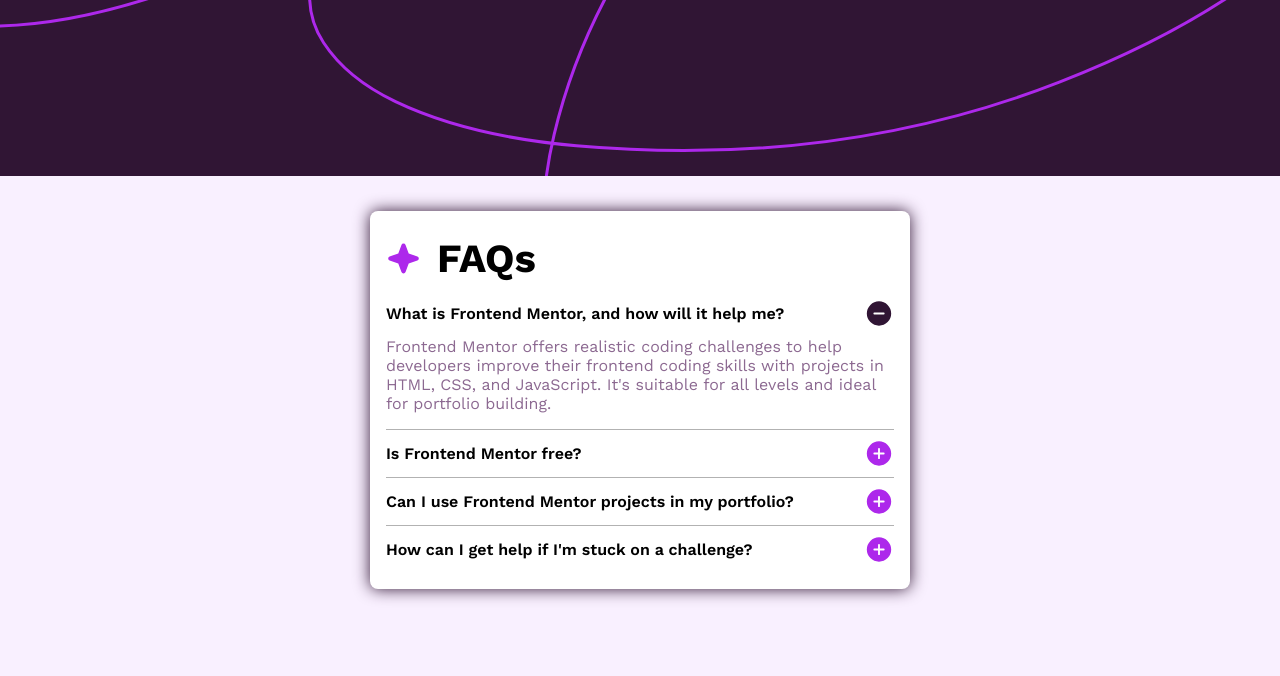
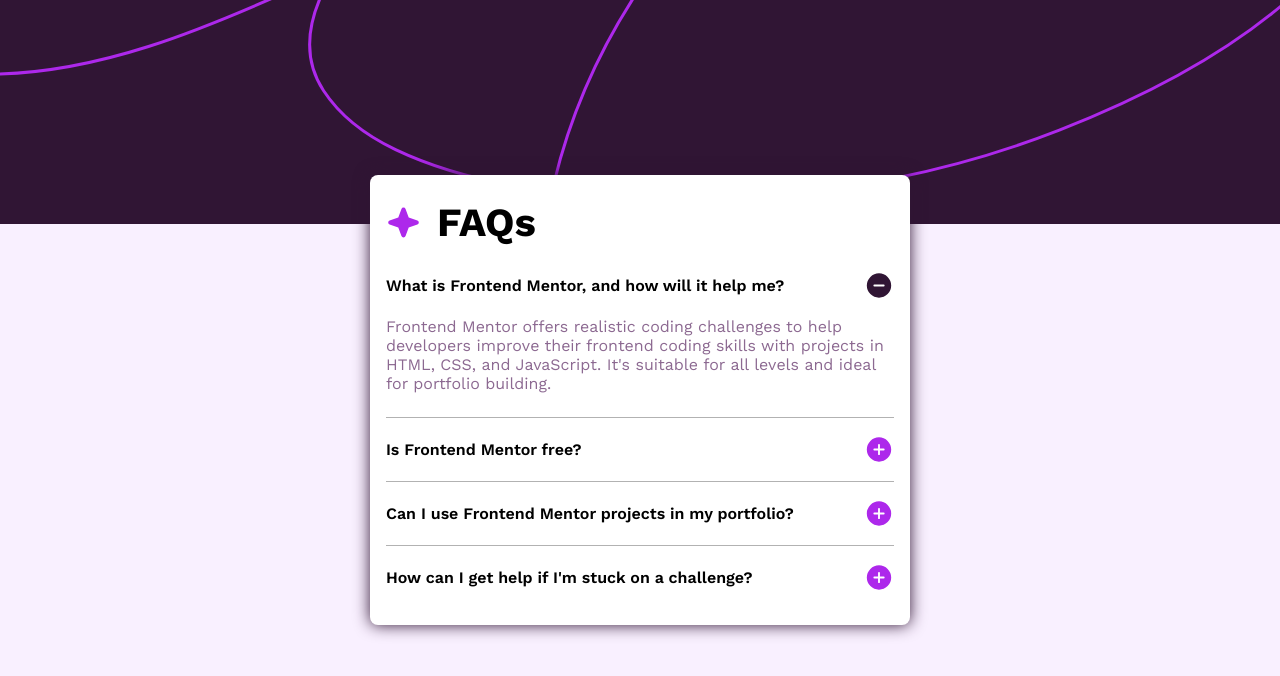
Before and after one commit to MgMyatHtayKhant/faq-accordion, a React (Vite) app: page / in a window 1280 px wide. Shown: the top 676 px of the page. Built offline with nearby package versions, Linux system fonts and the light colour scheme.

Commit message:
Updateing space

```diff
--- a/src/App.css
+++ b/src/App.css
@@ -1,7 +1,7 @@
 .container {
   background-image: url("assets/images/background-pattern-desktop.svg");
   background-repeat: no-repeat;
-  background-position: 0% -30%;
+  background-position: 0% -20%;
   background-color: var(--Light-pink);
   min-height: 100vh;
   display: flex;
@@ -16,6 +16,7 @@
   border-radius: 0.5rem;
   padding: 1rem;
   box-shadow: 0 0 1rem var(--Dark-purple);
+  margin: 2rem 0.5rem;
 }
 
 .card .title {
@@ -34,7 +35,7 @@
 }
 
 .card .item {
-  padding-block: 0.5rem;
+  padding-block: 1rem;
 }
 
 .card div:nth-child(n + 3) {
@@ -54,14 +55,11 @@
 }
 
 .card .answer {
-  padding-block: 0.5rem;
+  padding-block: 1rem 0.5rem;
   color: var(--Grayish-purple);
 }
 
 @media (max-width: 576px) {
-  .card {
-    margin: 2rem 0.5rem;
-  }
   .card .item {
     padding-block: 1rem;
   }
```
